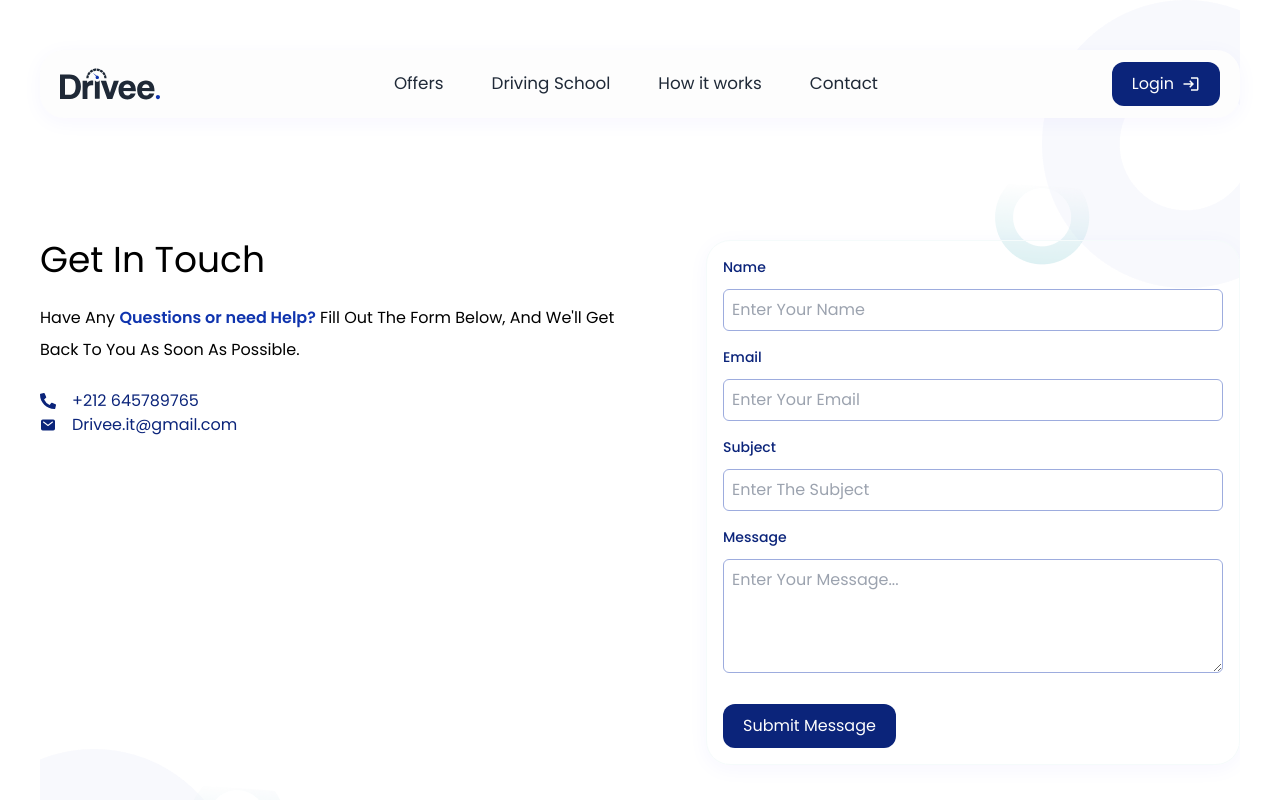
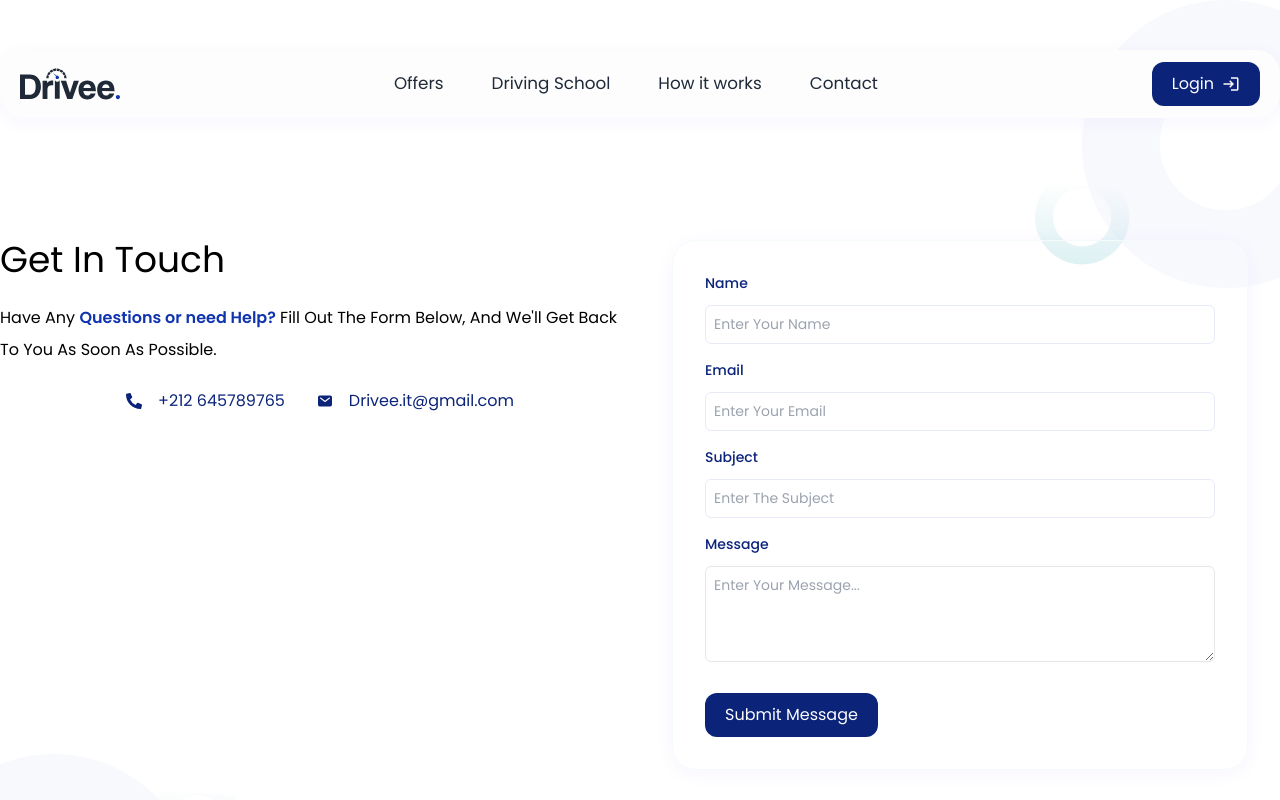
Before and after one commit to WESthhhhh/drivee-frontend, a React (Vite) app: page /contact in a window 1280 px wide. Shown: the top 800 px of the page. Built offline with nearby package versions, Linux system fonts and the light colour scheme.

Commit message:
Refactor form inputs and layouts to use new form input components

```diff
--- a/src/components/UI/formInputs.jsx
+++ b/src/components/UI/formInputs.jsx
@@ -1,195 +1,103 @@
 import React from "react";
 
-export const Inputs = ({
-  label,
-  placeholder,
-  type = "text",
-  icon = null,
-  error = null,
-  success = null,
-  disabled = false,
-}) => {
-  const commonProps = {
-    placeholder,
-    disabled,
-    className: `w-full p-2 border rounded-md focus:outline-none focus:ring-thin focus:ring-b75 focus:border-primary ${
-      error ? 'border-error'
-      : success ? 'border-success'
-      : disabled ? 'border-none bg-lightgrey'
-      : 'border-b75'
-    } ${
-      icon ? 'pl-10' : ''
-    }`,
-  };
-
+export const PrimaryInput = ({ label, placeholder, type = "text", icon = null, error = null, succes = null }) => {
     return (
-    <div className="mb-4 w-[500px]">
-      <label className={`block text-sm font-medium mb-[12px] ${
-        disabled ? 'text-gray-500' : 'text-primary'
-      }`}>
-        {label}
-      </label>
-
+        <div className="mb-4 ">
+            <label className="block text-sm font-medium mb-[12px] text-primary">{label}</label>
             <div className="relative">
-        {/* Icon container - only shown if icon exists */}
+                <input
+                    type={type}
+                    placeholder={placeholder}
+                    className={`w-full p-2 border    ${error ? 'border-error' : succes ? 'border-success' : 'border-b50'} rounded-md focus:outline-none focus:ring-thin focus:ring-border-b50 focus:border-b75 text-[14px]`} />
                 {icon && (
                     <div className="absolute inset-y-0 left-0 flex items-center pl-3 pointer-events-none">
-            {typeof icon === 'string' ? (
-              <img src={`./assets/${icon}.png`} alt={icon} className="w-4 h-4" />
-            ) : (
-              <span className="text-gray-400">{icon}</span>
-            )}
+                        <img src={`/images/${icon}.png`} alt={icon} className="w-4 h-4" />
                     </div>
                 )}
-
-        {type === 'textarea' ? (
-          <textarea {...commonProps} rows={4} />
-        ) : (
-          <input type={type} {...commonProps} />
+                {error && (
+                    <p className="text-[13px] text-error">{error}</p>
                 )}
-
-        {error && <p className="text-sm text-error">{error}</p>}
-        {success && <p className="text-sm text-success">{success}</p>}
+                {succes && (
+                    <p className="text-[13px] text-success">{succes}</p>
+                )}
             </div>
         </div>
     );
 };
 
+export const SecondaryInput = ({ label, placeholder, type = "text", icon = null }) => {
+    return (
+        <div className="mb-4 ">
+            <label className="block text-sm font-medium mb-[12px] text-primary">{label}</label>
+            <div className="relative">
+                <input
+                    type={type}
+                    placeholder={placeholder}
+                    className="w-full p-2 text-[14px] border border-border-b50 rounded-md focus:outline-none focus:ring-thin focus:ring-border-b50 focus:border-b75"
+                />
+                {icon && (
+                    <div className="absolute inset-y-0 left-0 flex items-center pl-3 pointer-events-none">
+                        <img src={`./assets/${icon}.png`} alt={icon} className="w-4 h-4" />
+                    </div>
+                )}
+            </div>
+        </div>
+    );
+};
+
+export const DisableInput = ({ label, placeholder, type = "text", icon = null }) => {
+    return (
+        <div className="mb-4 ">
+            <label className="block text-sm font-medium mb-[12px] text-inputtext">{label}</label>
+            <div className="relative">
+                <input
+                    type={type}
+                    placeholder={placeholder}
+                    disabled
+                    className="w-full p-2 border-none text-[14px] rounded-md focus:outline-none bg-lightgrey"
+                />
+                {icon && (
+                    <div className="absolute inset-y-0 left-0 flex items-center pl-3 pointer-events-none">
+                        <img src={`./assets/${icon}.png`} alt={icon} className="w-4 h-4" />
+                    </div>
+                )}
+            </div>
+        </div>
+    );
+};
+
+export const FileInput = ({ label }) => {
+    return (
+        <div className="mb-4 w-[500px]">
+            <label className="block text-sm font-medium mb-[12px] text-primary">{label}</label>
+            <div className="relative flex items-center border border-border-b50 rounded-md px-3 py-2 focus-within:ring-thin focus-within:ring-border-b50 focus-within:border-b75 ">
+                <label htmlFor="file-upload" className="flex items-center cursor-pointer gap-[12px]">
+                    <svg width="12" height="14" viewBox="0 0 12 14" fill="none" xmlns="http://www.w3.org/2000/svg">
+                        <path d="M7.33317 0.333374H1.99984C1.2665 0.333374 0.673171 0.933374 0.673171 1.66671L0.666504 12.3334C0.666504 13.0667 1.25984 13.6667 1.99317 13.6667H9.99984C10.7332 13.6667 11.3332 13.0667 11.3332 12.3334V4.33337L7.33317 0.333374ZM1.99984 12.3334V1.66671H6.6665V5.00004H9.99984V12.3334H1.99984Z" fill="#7D838B" />
+                    </svg>
+                    <span className="text-inputtext">Upload File</span>
+                </label>
+                <input
+                    id="file-upload"
+                    type="file"
+                    className="hidden text-[14px]"
+                />
+            </div>
+        </div>
+    );
+};
+
+export const TextArea = ({ label, placeholder }) => {
+    return (
+        <div className="mb-4 ">
+            <label className="block text-sm font-medium mb-[12px] text-primary">{label}</label>
+            <textarea
+                placeholder={placeholder}
+                className="w-full p-2 text-[14px] border border-border-b50 rounded-md h-24 focus:outline-none focus:ring-thin focus:ring-border-b50 focus:border-b75"
+            />
+        </div>
+    );
+};
 
 
-
-// // With image icon (string path)
-// <Input
-//   type="text"
-//   label="Username"
-//   placeholder="Enter username"
-//   icon="user"  // Will look for ./assets/user.png
-// />
-
-// // With React icon component
-// <Input
-//   type="email"
-//   label="Email"
-//   placeholder="Enter email"
-//   icon={<FaEnvelope className="text-gray-400" />}
-// />
-
-// // With password field
-// <Input
-//   type="password"
-//   label="Password"
-//   placeholder="Enter password"
-//   icon={<FaLock className="text-gray-400" />}
-// />
-
-// // Textarea (won't show icon even if passed)
-// <Input
-//   type="textarea"
-//   label="Message"
-//   placeholder="Your message"
-// />
-
-
-// import React from "react";
-
-// export const PrimaryInput = ({ label, placeholder, type = "text", icon = null, error = null, succes = null }) => {
-//     return (
-//         <div className="mb-4 w-[500px]">
-//             <label className="block text-sm font-medium mb-[12px] text-primary">{label}</label>
-//             <div className="relative">
-//                 <input
-//                     type={type}
-//                     placeholder={placeholder}
-//                     className={`w-full p-2 border    ${error ? 'border-error' : succes ? 'border-success' : 'border-b75'} rounded-md focus:outline-none focus:ring-thin focus:ring-b75 focus:border-primary`} />
-//                 {icon && (
-//                     <div className="absolute inset-y-0 left-0 flex items-center pl-3 pointer-events-none">
-//                         <img src={`./assets/${icon}.png`} alt={icon} className="w-4 h-4" />
-//                     </div>
-//                 )}
-//                 {error && (
-//                     <p className="text-sm text-error">{error}</p>
-//                 )}
-//                 {succes && (
-//                     <p className="text-sm text-success">{succes}</p>
-//                 )}
-//             </div>
-//         </div>
-//     );
-// };
-
-// export const SecondaryInput = ({ label, placeholder, type = "text", icon = null }) => {
-//     return (
-//         <div className="mb-4 w-[500px]">
-//             <label className="block text-sm font-medium mb-[12px] text-primary">{label}</label>
-//             <div className="relative">
-//                 <input
-//                     type={type}
-//                     placeholder={placeholder}
-//                     className="w-full p-2 border border-b75 rounded-md focus:outline-none focus:ring-thin focus:ring-b75 focus:border-primary"
-//                 />
-//                 {icon && (
-//                     <div className="absolute inset-y-0 left-0 flex items-center pl-3 pointer-events-none">
-//                         <img src={`./assets/${icon}.png`} alt={icon} className="w-4 h-4" />
-//                     </div>
-//                 )}
-//             </div>
-//         </div>
-//     );
-// };
-
-// export const DisableInput = ({ label, placeholder, type = "text", icon = null }) => {
-//     return (
-//         <div className="mb-4 w-[500px]">
-//             <label className="block text-sm font-medium mb-[12px] text-gray-500">{label}</label>
-//             <div className="relative">
-//                 <input
-//                     type={type}
-//                     placeholder={placeholder}
-//                     disabled
-//                     className="w-full p-2 border-none rounded-md focus:outline-none bg-lightgrey"
-//                 />
-//                 {icon && (
-//                     <div className="absolute inset-y-0 left-0 flex items-center pl-3 pointer-events-none">
-//                         <img src={`./assets/${icon}.png`} alt={icon} className="w-4 h-4" />
-//                     </div>
-//                 )}
-//             </div>
-//         </div>
-//     );
-// };
-
-// export const FileInput = ({ label }) => {
-//     return (
-//         <div className="mb-4 w-[500px]">
-//             <label className="block text-sm font-medium mb-[12px] text-primary">{label}</label>
-//             <div className="relative flex items-center border border-b75 rounded-md px-3 py-2 focus-within:ring-thin focus-within:ring-b75 focus-within:border-primary ">
-//                 <label htmlFor="file-upload" className="flex items-center cursor-pointer gap-[12px]">
-//                     <svg width="12" height="14" viewBox="0 0 12 14" fill="none" xmlns="http://www.w3.org/2000/svg">
-//                         <path d="M7.33317 0.333374H1.99984C1.2665 0.333374 0.673171 0.933374 0.673171 1.66671L0.666504 12.3334C0.666504 13.0667 1.25984 13.6667 1.99317 13.6667H9.99984C10.7332 13.6667 11.3332 13.0667 11.3332 12.3334V4.33337L7.33317 0.333374ZM1.99984 12.3334V1.66671H6.6665V5.00004H9.99984V12.3334H1.99984Z" fill="#7D838B" />
-//                     </svg>
-//                     <span className="text-gray-500">Upload File</span>
-//                 </label>
-//                 <input
-//                     id="file-upload"
-//                     type="file"
-//                     className="hidden"
-//                 />
-//             </div>
-//         </div>
-//     );
-// };
-
-// export const TextArea = ({ label, placeholder }) => {
-//     return (
-//         <div className="mb-4 w-[500px]">
-//             <label className="block text-sm font-medium mb-[12px] text-primary">{label}</label>
-//             <textarea
-//                 placeholder={placeholder}
-//                 className="w-full p-2 border border-b75 rounded-md h-24 focus:outline-none focus:ring-thin focus:ring-b75 focus:border-primary"
-//             />
-//         </div>
-//     );
-// };
-
-
-// {/* <PrimaryInput label="Primary Input" placeholder="Enter your name" /> */}
+{/* <PrimaryInput label="Primary Input" placeholder="Enter your name" /> */}
--- a/src/components/layouts/contactForm.jsx
+++ b/src/components/layouts/contactForm.jsx
@@ -1,4 +1,4 @@
-import { Inputs } from '../UI/formInputs';
+import { PrimaryInput, TextArea } from '../UI/formInputs';
 import Button from '../UI/button';
 import React, { useState } from 'react';
 
@@ -78,20 +78,20 @@ const Contactform = () => {
   };
 
   return (
-    <div className="max-w-[45%]  p-8 md:p-4 border shadow-primary-4 border-cayan50 rounded-large-md  relative z-10 ">
+    <div className="md:w-[45%]  p-8 border shadow-primary-4 border-cayan50 rounded-large-md  relative z-10 mt-10 md:mt-0 ">
       {submitStatus === 'success' && (
-        <div className="mb-6 p-4 bg-success/10 text-success rounded-lg">
+        <div className="mb-6 p-4 bg-success/10 text-success rounded-large-sm">
           Message sent successfully! We'll get back to you soon.
         </div>
       )}
       {submitStatus === 'error' && (
-        <div className="mb-6 p-4 bg-error/10 text-error rounded-lg">
+        <div className="mb-6 p-4 bg-error/10 text-error rounded-large-sm">
           Failed to send message. Please try again later.
         </div>
       )}
 
       <form onSubmit={handleSubmit} noValidate>
-        <Inputs
+        <PrimaryInput
           label="Name"
           name="name"
           placeholder="Enter Your Name"
@@ -100,7 +100,7 @@ const Contactform = () => {
           error={errors.name}
         />
 
-        <Inputs
+        <PrimaryInput
           label="Email"
           name="email"
           placeholder="Enter Your Email"
@@ -110,7 +110,7 @@ const Contactform = () => {
           error={errors.email}
         />
 
-        <Inputs
+        <PrimaryInput
           label="Subject"
           name="subject"
           placeholder="Enter The Subject"
@@ -119,8 +119,7 @@ const Contactform = () => {
           error={errors.subject}
         />
 
-        <Inputs
-          type='textarea'
+        <TextArea
           label="Message"
           name="message"
           placeholder="Enter Your Message..."
--- a/src/components/layouts/getInTouch.jsx
+++ b/src/components/layouts/getInTouch.jsx
@@ -4,8 +4,8 @@ import { IoMail } from "react-icons/io5";
 
 const Getintouch = () => {
   return (
-    <div className="md:max-w-[50%] ">
-      <h1 className="text-4xl font-normal relative z-10">
+    <div className="text-center md:max-w-[50%] md:text-left ">
+      <h1 className="text-4xl  relative z-10">
         Get In Touch
       </h1>
 
@@ -13,13 +13,13 @@ const Getintouch = () => {
         Have Any <span className="text-b200 font-semibold">Questions or need Help?</span> Fill Out The Form Below, And We'll Get Back To You As Soon As Possible.
       </p>
 
-      <div className="flex  gap-4 md:flex-col md:gap-0">
-        <div className="flex items-center  gap-4 text-primary">
+      <div className=" items-center text-center  flex flex-col justify-center md:gap-8 md:flex-row ">
+        <div className="flex items-center pb-4  md:pb-0 gap-4 text-primary md:">
           <FaPhoneAlt />
           <p>+212 645789765</p>
         </div>
 
-        <div className="flex items-center  gap-4 text-primary">
+        <div className="flex  items-center  gap-4 text-primary">
           <IoMail />
           <p>Drivee.it@gmail.com</p>
         </div>
--- a/src/components/layouts/navbar.jsx
+++ b/src/components/layouts/navbar.jsx
@@ -81,7 +81,7 @@ const Navbar = () => {
 
       <header
         ref={navRef}
-        className="w-full max-w-[1200px] fixed top-[50px] left-1/2 transform -translate-x-1/2 bg-light px-5 py-3 shadow-primary-4 rounded-large-md z-[9999999] flex justify-between items-center"
+        className="w-full max-w-7xl fixed top-[50px] left-1/2 transform -translate-x-1/2 bg-light px-5 py-3 shadow-primary-4 rounded-large-md z-[9999999] flex justify-between items-center"
       >
         <BiMenu
           className="block md:hidden text-4xl text-text cursor-pointer"
--- a/src/pages/ContactPage.jsx
+++ b/src/pages/ContactPage.jsx
@@ -7,14 +7,17 @@ import sm from '/images/contact-sm.png';
 const Contact = () => {
   return (
     <>
-      <div className="relative z-10 mx-auto w-full max-w-[1200px] overflow-x-hidden pt-[15rem] pb-[17rem] flex items-start justify-between">
+      <div className="relative z-10 mx-auto w-full max-w-7xl overflow-x-hidden pt-[15rem] pb-[17rem] md:flex items-start justify-between">
         <Getintouch />
         <Contactform />
-        <img src={big_circle} className="absolute top-0 right-[-90px]" alt="" />
-        <img src={sm} className="absolute top-[170px] right-[150px]" alt="" />
-        <img src={big_circle} className="absolute bottom-0 left-[-90px]" alt="" />
-        <img src={sm} className="absolute bottom-[170px] left-[150px]" alt="" />
+        <div>
+          <img src={big_circle} className="absolute top-0 right-[-90px]" alt="" />
+          <img src={sm} className="absolute top-[170px] right-[150px]" alt="" />
+          <img src={big_circle} className="absolute bottom-0 left-[-90px]" alt="" />
+          <img src={sm} className="absolute bottom-[170px] left-[150px]" alt="" />
+        </div>
       </div>
+
     </>
   );
 };
--- a/src/pages/DrivingSchools.jsx
+++ b/src/pages/DrivingSchools.jsx
@@ -80,7 +80,7 @@ const DrivingSchools = () => {
   }, []);
 
   return (
-    <div className="max-w-[1200px] w-full mx-auto pt-[15rem] min-h-[200vh] overflow-x-hidden px-4 relative">
+    <div className="max-w-7xl w-full mx-auto pt-[15rem] min-h-[200vh] overflow-x-hidden px-4 relative">
       {/* Background elements */}
       <img
         src="/images/home-ellipse.png"
--- a/src/pages/OffersPage.jsx
+++ b/src/pages/OffersPage.jsx
@@ -77,7 +77,7 @@ const OffersPage = () => {
 
   return (
 
-    <div className="max-w-[1200px] w-full mx-auto pt-[15rem] min-h-[200vh] overflow-x-hidden px-4">
+    <div className="max-w-7xl w-full mx-auto pt-[15rem] min-h-[200vh] overflow-x-hidden px-4">
 
 
       {/* Header */}
--- a/tailwind.config.js
+++ b/tailwind.config.js
@@ -18,6 +18,7 @@ export default {
         error: '#F16965',
         light: '#FDFDFD',
         b75:'#9DACDE',
+
         b50:'#E7EBF7',
         b500:'#09206A',
         b200:'#0F34AE',
```
Lines whose indentation alone changed are shown as unchanged.
